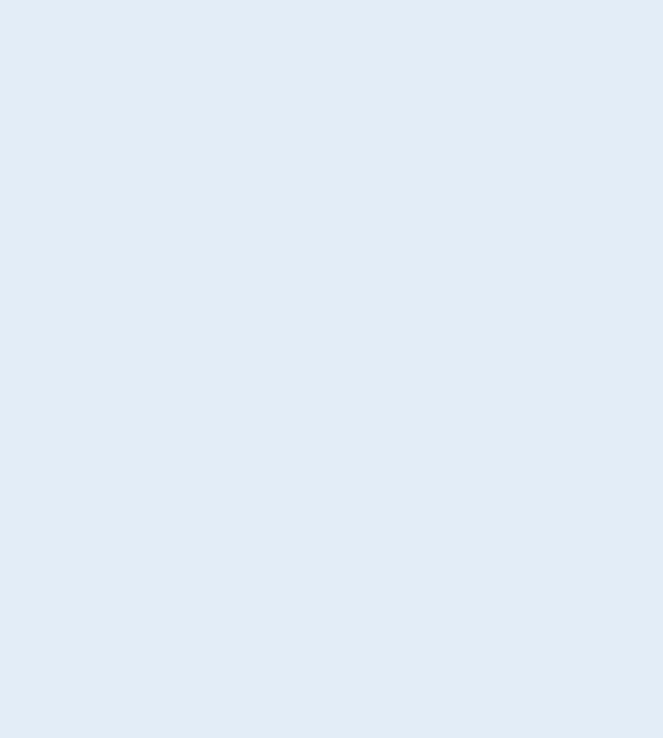
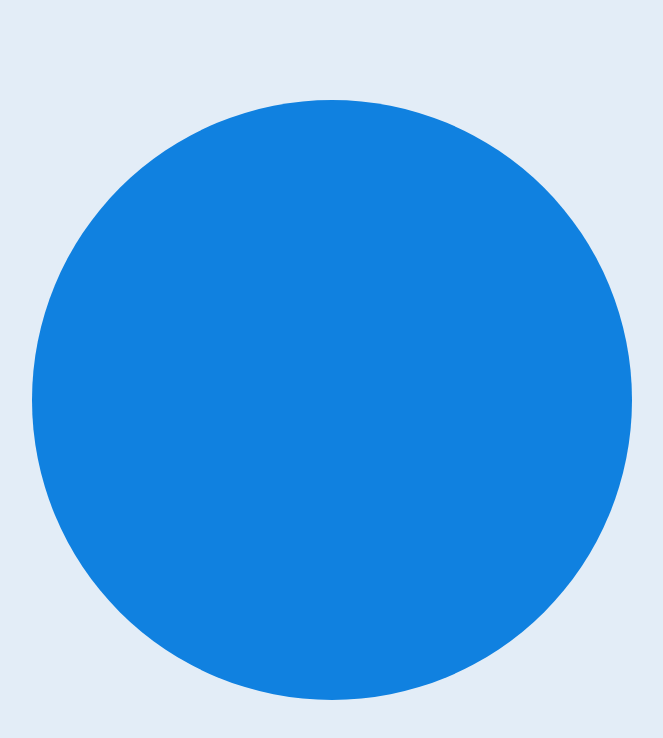
Before and after one commit to Leccon1/Calculator, a React (Vite) app: page / in a window 1280 px wide. Shown: the top 738 px of the page, without its empty margins (308-971 px from the left). Built offline with nearby package versions, Linux system fonts and the light colour scheme.

Commit message:
style(App): add accent circle decoration with ::after pseudo-element - absolute positioning covering full inset - accent background color - 75vmin circular shape with border-radius 50% - centered using place-self

```diff
--- a/src/App.module.scss
+++ b/src/App.module.scss
@@ -5,4 +5,15 @@
 	display: flex;
 	justify-content: center;
 	align-items: center;
+
+	&::after {
+		content: '';
+		position: absolute;
+		inset: 0;
+		background-color: var(--color-accent);
+		width: 75vmin;
+		aspect-ratio: 1;
+		border-radius: 50%;
+		place-self: center;
+	}
 }
```
